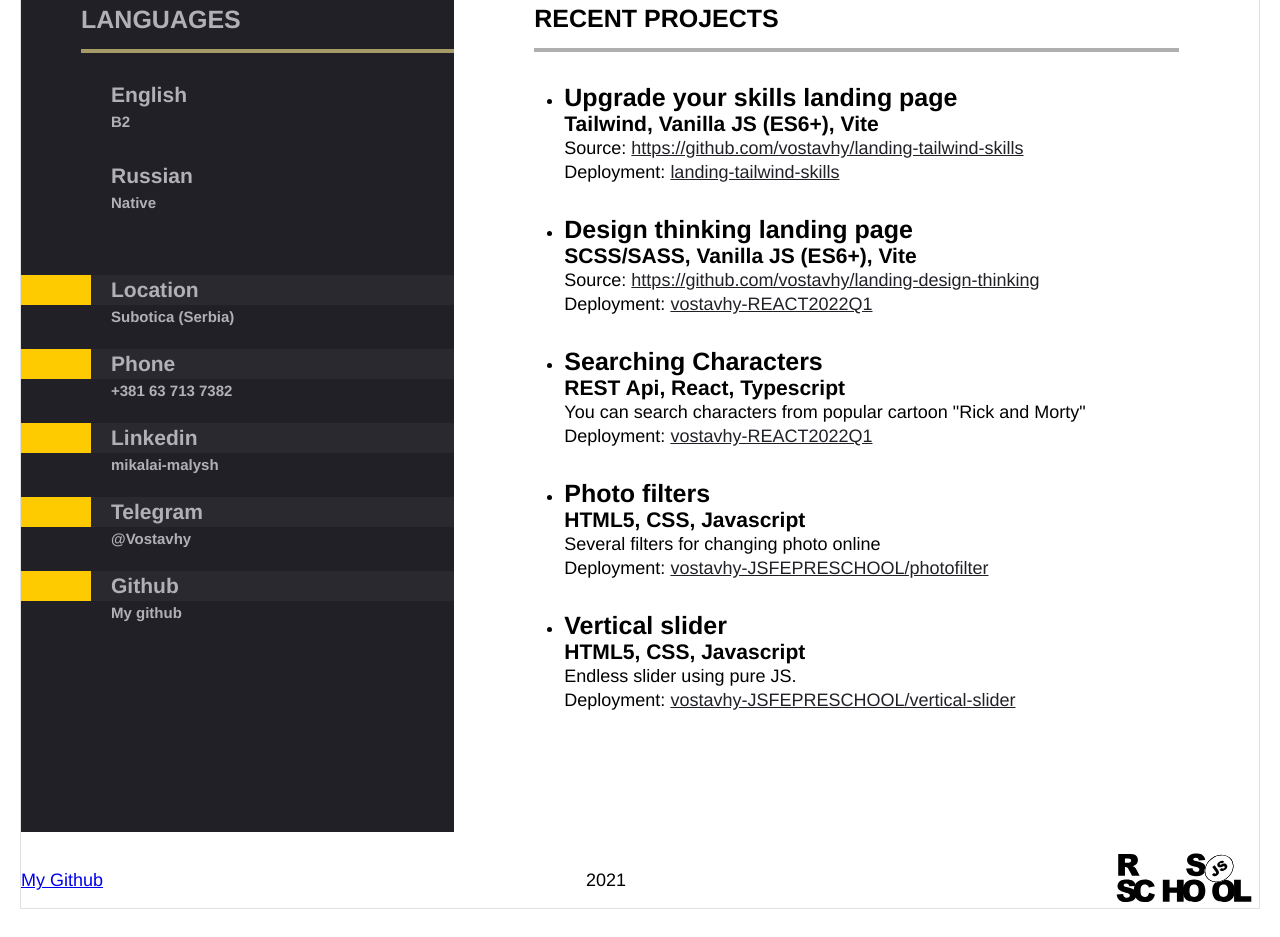
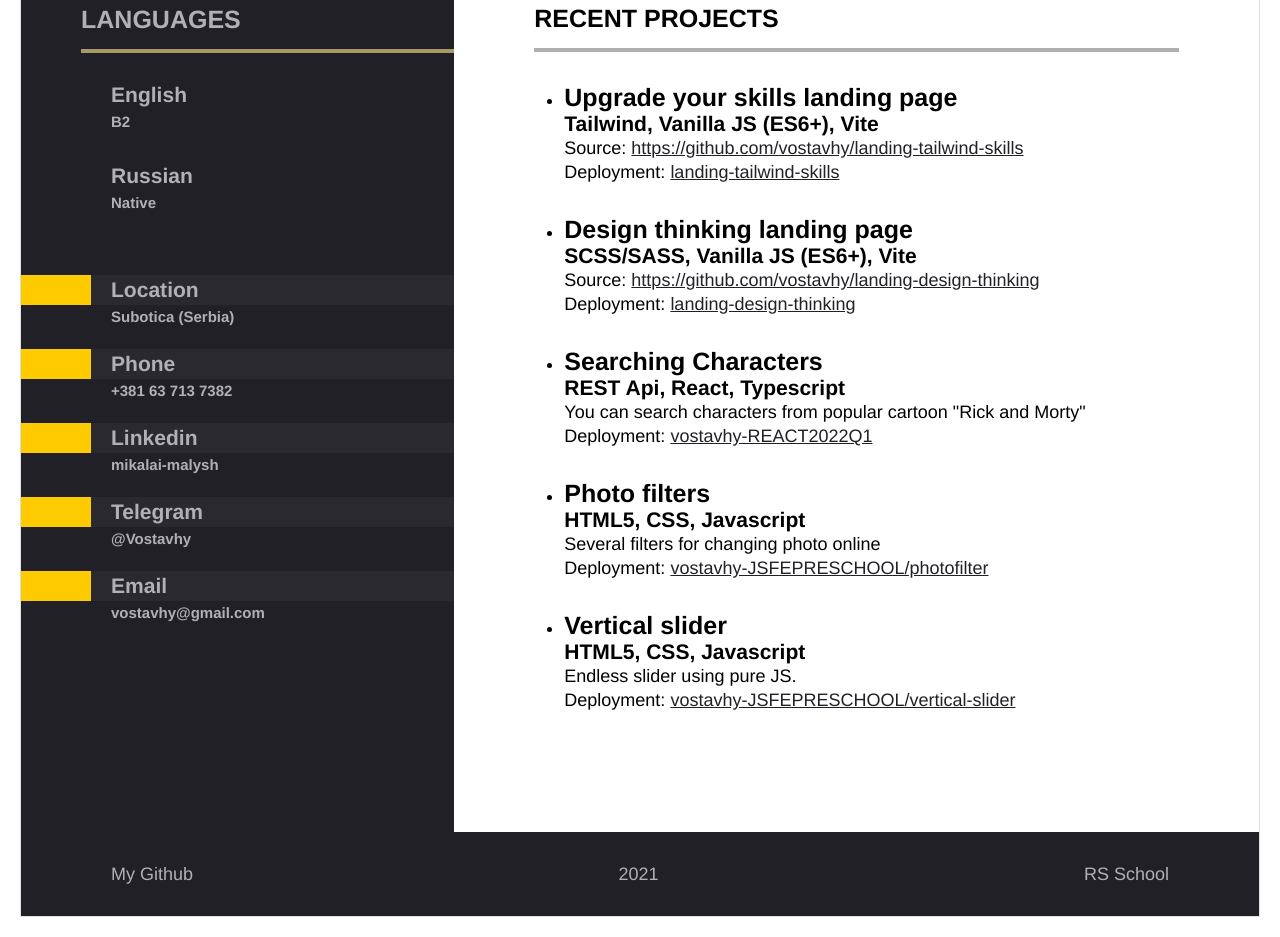
Before and after one commit to vostavhy/rsschool-cv, a website: page index.html in a window 1280 px wide. Shown: the part 1201-2138 px from the top of the page. Drawn offline with Linux system fonts and the light colour scheme.

Commit message:
feat: implement footer

```diff
--- a/index.html
+++ b/index.html
@@ -136,13 +136,13 @@
             </div>
             <div class="aside__contact">
               <div class="aside__title-wrapper">
-                <h3 class="aside__title aside__title_marked">Github</h3>
+                <h3 class="aside__title aside__title_marked">Email</h3>
               </div>
               <p class="aside__text aside__text_marked">
                 <a
                   class="aside__link"
-                  href="https://github.com/vostavhy"
-                  >My github</a
+                  href="mailto:vostavhy@gmail.com"
+                  >vostavhy@gmail.com</a
                 >
               </p>
             </div>
@@ -220,8 +220,8 @@
                   Deployment:
                   <a
                     class="list__link"
-                    href="https://rolling-scopes-school.github.io/vostavhy-REACT2022Q1/"
-                    >vostavhy-REACT2022Q1</a
+                    href="https://vostavhy.github.io/landing-design-thinking/"
+                    >landing-design-thinking</a
                   >
                 </p>
               </li>
@@ -273,14 +273,17 @@
       </div>
 
       <footer class="footer">
-        <a href="https://github.com/vostavhy">My Github</a>
-        <time>2021</time>
-        <a href="https://rs.school/js/"
-          ><img
-            class="footer__logo"
-            src="images/rs_school_js.svg"
-            alt="RS School logo"
-        /></a>
+        <a
+          class="aside__link"
+          href="https://github.com/vostavhy"
+          >My Github</a
+        >
+        <time class="time">2021</time>
+        <a
+          class="aside__link"
+          href="https://rs.school/js/"
+          >RS School</a
+        >
       </footer>
     </div>
     <script src="script.js"></script>
--- a/sass/layouts/_footer.scss
+++ b/sass/layouts/_footer.scss
@@ -2,7 +2,8 @@
   display: flex;
   align-items: center;
   justify-content: space-between;
-    margin-top: 20px;
+  padding: 30px 90px;
+  background-color: $primary-color;
 }
 
 .footer__logo {
@@ -13,3 +14,7 @@
     height: 35px;
   }
 }
+
+.time {
+  color: $text-additional-color;
+}
```
Also changed, not shown: sass/style.css, 1 other file. Lines whose indentation alone changed are shown as unchanged.
